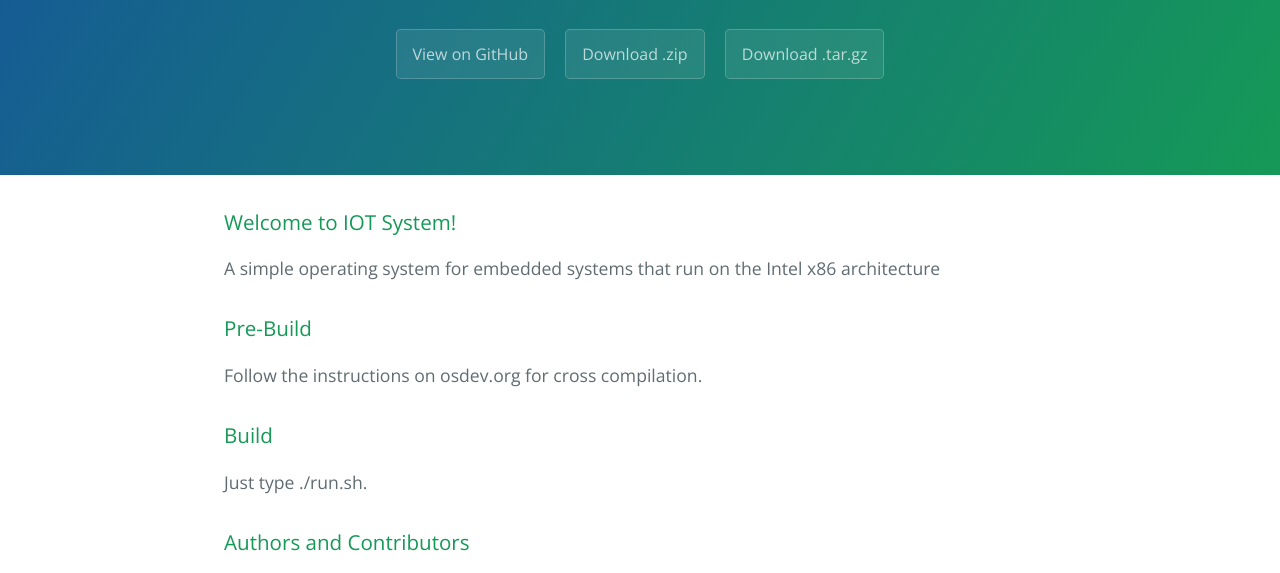
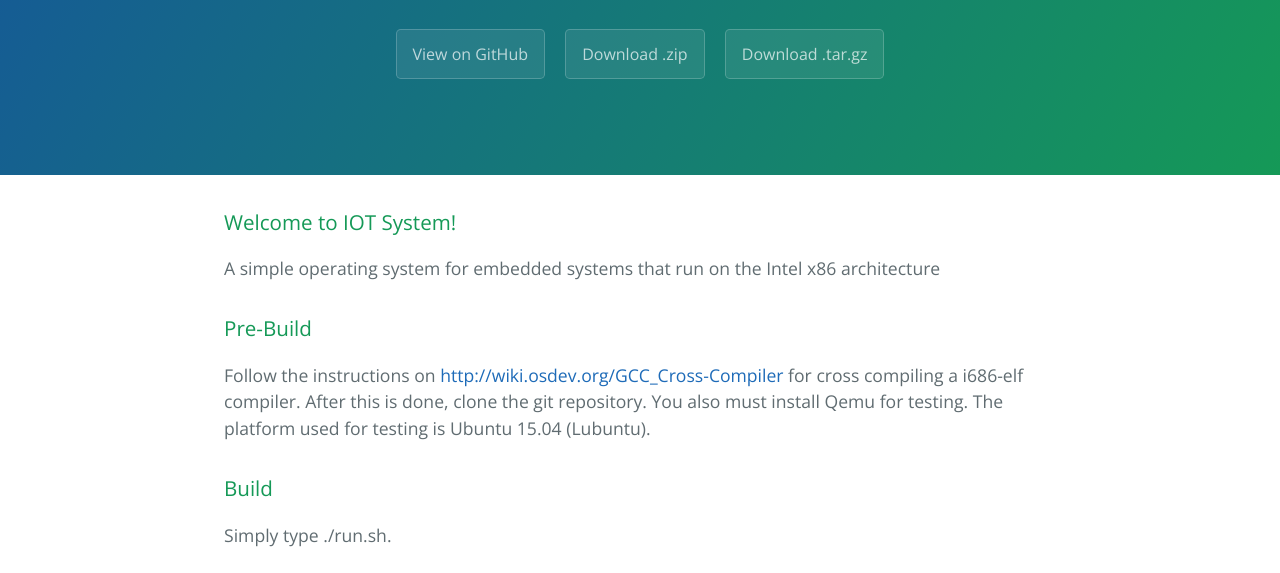
Before and after one commit to nbsoftwarecsjava/iot, a plain HTML site: page index.html in a window 1280 px wide. Shown: the part 208-781 px from the top of the page. Drawn offline with nearby package versions, Linux system fonts and the light colour scheme.

Commit message:
Create gh-pages branch via GitHub

```diff
--- a/index.html
+++ b/index.html
@@ -27,12 +27,12 @@
 <h3>
 <a id="pre-build" class="anchor" href="#pre-build" aria-hidden="true"><span class="octicon octicon-link"></span></a>Pre-Build</h3>
 
-<p>Follow the instructions on osdev.org for cross compilation.</p>
+<p>Follow the instructions on <a href="http://wiki.osdev.org/GCC_Cross-Compiler">http://wiki.osdev.org/GCC_Cross-Compiler</a> for cross compiling a i686-elf compiler.  After this is done, clone the git repository.  You also must install Qemu for testing.  The platform used for testing is Ubuntu 15.04 (Lubuntu).  </p>
 
 <h3>
 <a id="build" class="anchor" href="#build" aria-hidden="true"><span class="octicon octicon-link"></span></a>Build</h3>
 
-<p>Just type ./run.sh.</p>
+<p>Simply type ./run.sh.</p>
 
 <h3>
 <a id="authors-and-contributors" class="anchor" href="#authors-and-contributors" aria-hidden="true"><span class="octicon octicon-link"></span></a>Authors and Contributors</h3>
--- a/params.json
+++ b/params.json
@@ -1 +1 @@
-{"name":"Iot","tagline":"A simple, embedded operating system written in C/C++.","body":"### Welcome to IOT System!\r\nA simple operating system for embedded systems that run on the Intel x86 architecture\r\n\r\n### Pre-Build\r\nFollow the instructions on osdev.org for cross compilation.\r\n\r\n### Build\r\nJust type ./run.sh.\r\n\r\n### Authors and Contributors\r\nIn 2015, @nbsoftwarecsjava created IOT System.\r\n\r\n### Support or Contact\r\nIf you have trouble compiling or running IOT System, contact me at nbsoftwarecsjava@outlook.com\r\n","google":"","note":"Don't delete this file! It's used internally to help with page regeneration."}
+{"name":"Iot","tagline":"A simple, embedded operating system written in C/C++.","body":"### Welcome to IOT System!\r\nA simple operating system for embedded systems that run on the Intel x86 architecture\r\n\r\n### Pre-Build\r\nFollow the instructions on http://wiki.osdev.org/GCC_Cross-Compiler for cross compiling a i686-elf compiler.  After this is done, clone the git repository.  You also must install Qemu for testing.  The platform used for testing is Ubuntu 15.04 (Lubuntu).  \r\n\r\n### Build\r\nSimply type ./run.sh.\r\n\r\n### Authors and Contributors\r\nIn 2015, @nbsoftwarecsjava created IOT System.\r\n\r\n### Support or Contact\r\nIf you have trouble compiling or running IOT System, contact me at nbsoftwarecsjava@outlook.com\r\n","google":"","note":"Don't delete this file! It's used internally to help with page regeneration."}
```
